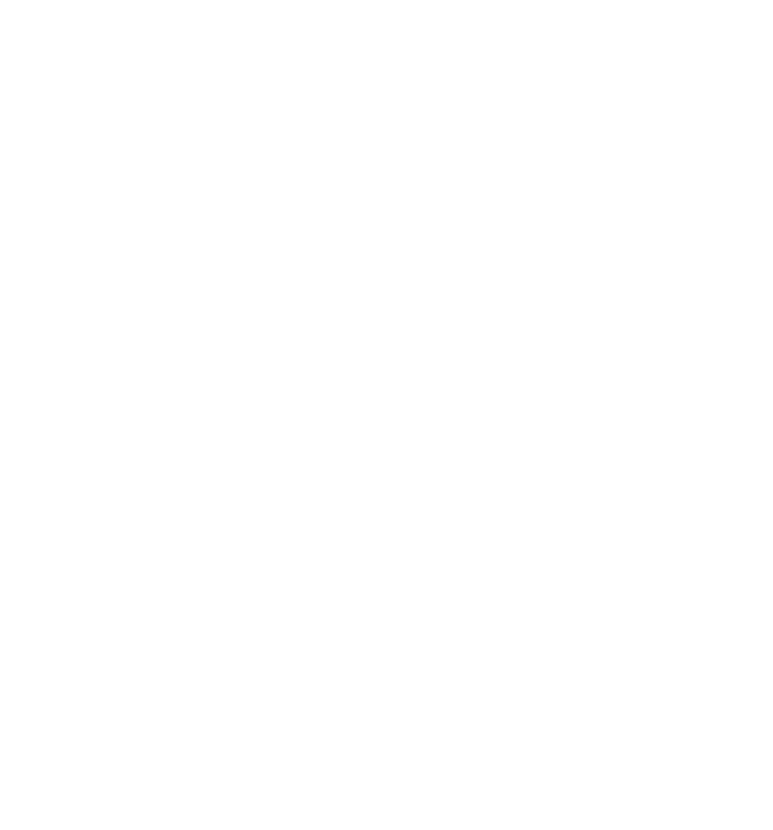
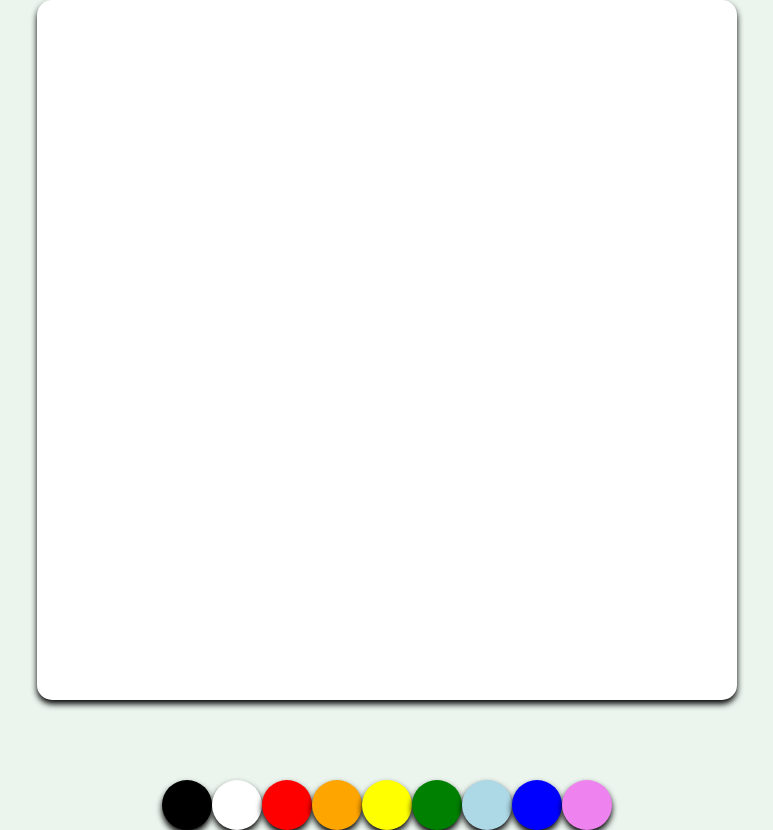
Before and after one commit to mingyumkim93/PaintJS, a plain HTML site: page index.html in a window 1280 px wide. Shown: the whole page, without its empty margins (253-1026 px from the left). Before the commit the page ends 800 px from the top, so only its background shows below. Drawn offline with Linux system fonts and the light colour scheme.

Commit message:
adding canvas and colors with css

```diff
--- a/index.html
+++ b/index.html
@@ -8,6 +8,21 @@
         <link rel="stylesheet" href="styles.css">
     </head>
     <body>
+        <canvas id="jsCanvas" class="canvas"></canvas>
+        <div class="controls">
+            <div class="controls__colors" id="jsColors">
+                <div class="controls__colors" style="background-color: black;"></div>
+                <div class="controls__colors" style="background-color: white;"></div>
+                <div class="controls__colors" style="background-color: red;"></div>
+                <div class="controls__colors" style="background-color: orange;"></div>
+                <div class="controls__colors" style="background-color: yellow;"></div>
+                <div class="controls__colors" style="background-color: green;"></div>
+                <div class="controls__colors" style="background-color: lightblue;"></div>
+                <div class="controls__colors" style="background-color: blue;"></div>
+                <div class="controls__colors" style="background-color: violet;"></div>
+
+            </div>
+        </div>
         <script src="app.js" async defer></script>
     </body>
 </html>
--- a/styles.css
+++ b/styles.css
@@ -0,0 +1,32 @@
+@import "reset.css";
+body{
+    background-color: #ebf5ee;
+    font-family: -apple-system, BlinkMacSystemFont, 'Segoe UI', Roboto, Oxygen, Ubuntu, Cantarell, 'Open Sans', 'Helvetica Neue', sans-serif;
+    display: flex;
+    flex-direction: column;
+    align-items: center;
+}
+
+.canvas{
+    width: 700px;
+    height: 700px;
+    background-color: white;
+    border-radius: 15px;
+    box-shadow: 0 4px 6px;
+}
+
+.controls{
+    margin-top: 80px;
+}
+
+.controls .controls__colors{
+    display: flex;
+}
+
+.controls__colors .controls__colors{
+    width: 50px;
+    height: 50px;
+    border-radius: 25px;
+    cursor: pointer;
+    box-shadow: 0 4px 6px;
+}
```
